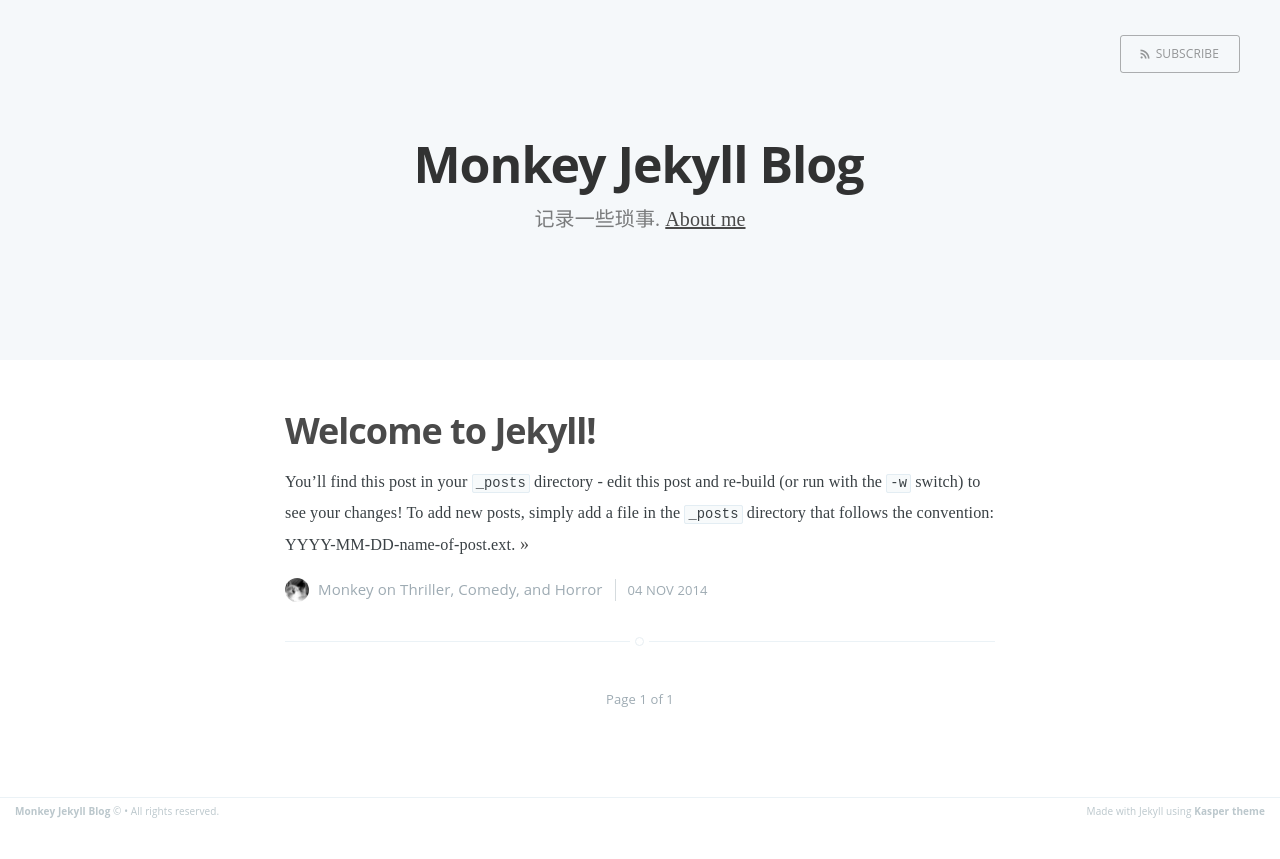
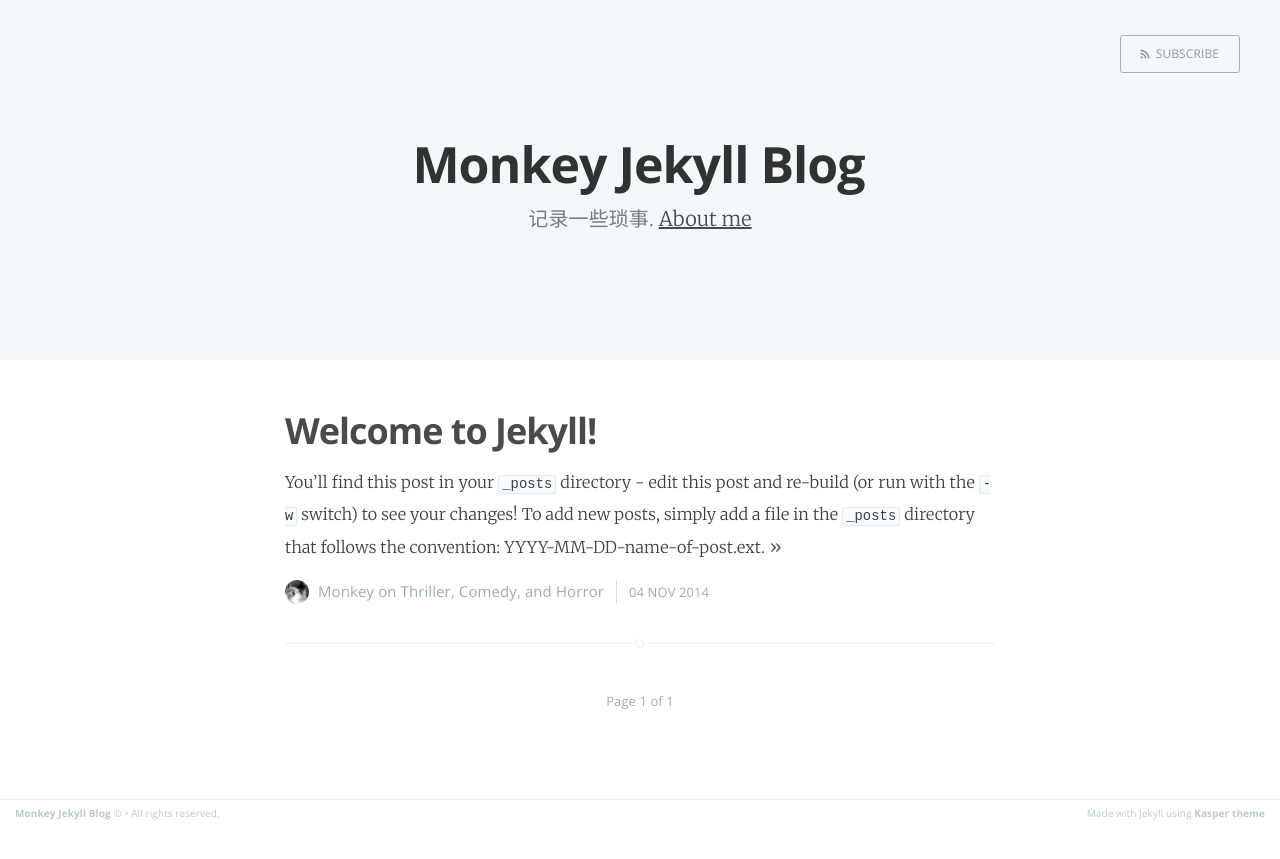
Before and after one commit to chenxiaozhong/blog, a Jekyll site: the page built from index.html, in a window 1280 px wide. Shown: the top 859 px of the page. Built offline with Jekyll 4.4.1, drawn with Linux system fonts in a browser that asks for light colours; some web fonts are replaced; Markdown is read by kramdown in place of the engine named in the settings; the list of posts is cut into pages by our own code.

Commit message:
修复资源路径加blog_3

```diff
--- a/_layouts/default.html
+++ b/_layouts/default.html
@@ -11,10 +11,10 @@
     <meta name="MobileOptimized" content="320" />
     <meta name="viewport" content="width=device-width, initial-scale=1.0" />
 
-    <link rel="stylesheet" type="text/css" href="{{ site.baseurl }}/assets/css/screen.css" />
-    <link rel="stylesheet" type="text/css" href="{{ site.baseurl }}//fonts.googleapis.com/css?family=Merriweather:300,700,700italic,300italic|Open+Sans:700,400" />
+    <link rel="stylesheet" type="text/css" href="{{ site.baseurl }}assets/css/screen.css" />
+    <link rel="stylesheet" type="text/css" href="http://fonts.googleapis.com/css?family=Merriweather:300,700,700italic,300italic|Open+Sans:700,400" />
     <!-- Customisation  -->
-    <link rel="stylesheet" type="text/css" href="{{ site.baseurl }}/assets/css/main.css" />
+    <link rel="stylesheet" type="text/css" href="{{ site.baseurl }}assets/css/main.css" />
 
 </head>
 <body class="{% if page.post_class %}{{page.post_class}}{% else %}home-template{% endif %}">
@@ -30,9 +30,9 @@
       </section>
     </footer>
 
-    <script type="text/javascript" src="{{ site.baseurl }}/assets/js/jquery-1.11.1.min.js"></script>
-    <script type="text/javascript" src="{{ site.baseurl }}/assets/js/jquery.fitvids.js"></script>
-    <script type="text/javascript" src="{{ site.baseurl }}/assets/js/index.js"></script>
+    <script type="text/javascript" src="{{ site.baseurl }}assets/js/jquery-1.11.1.min.js"></script>
+    <script type="text/javascript" src="{{ site.baseurl }}assets/js/jquery.fitvids.js"></script>
+    <script type="text/javascript" src="{{ site.baseurl }}assets/js/index.js"></script>
 
     <!-- Google Analytics Tracking code -->
     <script type="text/javascript">
--- a/index.html
+++ b/index.html
@@ -38,14 +38,14 @@
 
     <article class="post">
         <header class="post-header">
-            <h2 class="post-title"><a href="{{ post.url }}">{{ post.title }}</a></h2>
+            <h2 class="post-title"><a href="{{ site.baseurl }}{{ post.url }}">{{ post.title }}</a></h2>
         </header>
         <section class="post-excerpt">
-            {{ post.excerpt }} <a class="read-more" href="{{ post.url }}">&raquo;</a>
+            {{ post.excerpt }} <a class="read-more" href="{{ site.baseurl }}{{ post.url }}">&raquo;</a>
         </section>
         <footer class="post-meta">
             {% if site.author %}
-                <img class="author-thumb" src="/assets/images/profile.png" alt="Author's profile picture" nopin="nopin" />
+                <img class="author-thumb" src="{{ site.baseurl }}assets/images/profile.png" alt="Author's profile picture" nopin="nopin" />
                 {{ site.author }}
             {% endif %}
             {% if post.categories.size > 0 %}
```
